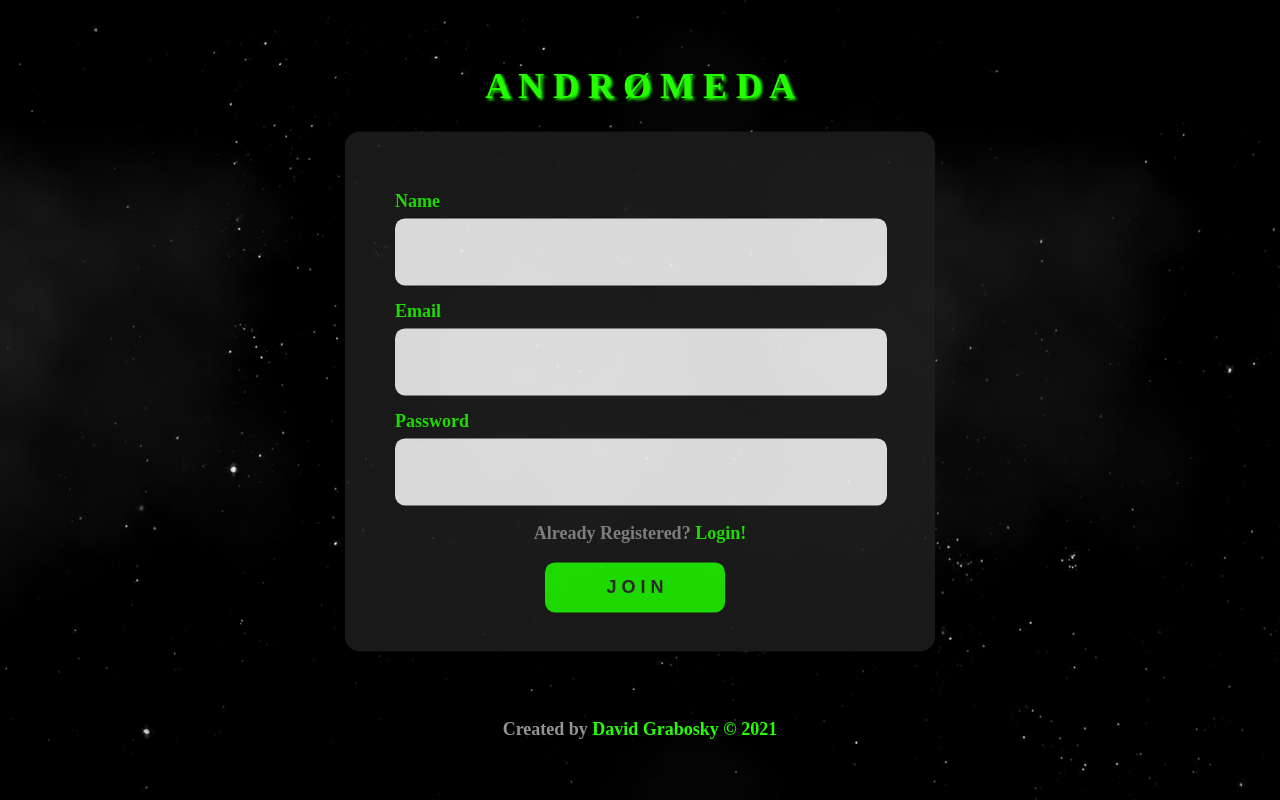
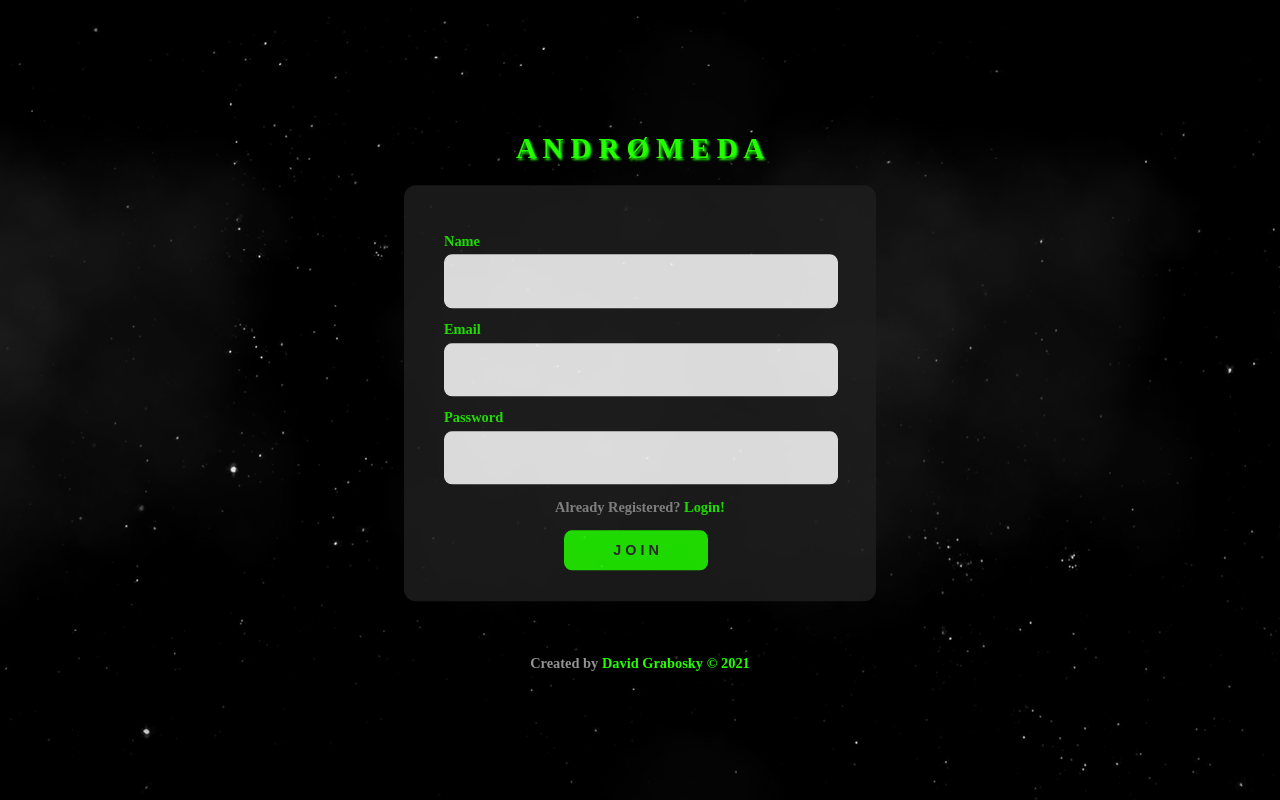
Before and after one commit to azurize/andromeda, a Flask app: page /create/ in a window 1280 px wide. Run offline with Flask 2, Linux system fonts and the light colour scheme; some web fonts are replaced.

Commit message:
Added zoom property to create window

```diff
--- a/static/css/styles.css
+++ b/static/css/styles.css
@@ -21,6 +21,7 @@ html {
     margin-right: -50%;
     transform: translate(-50%, -50%);
     z-index: 3;
+    zoom: 0.8;
 }
 
 .login__title__text {
```
